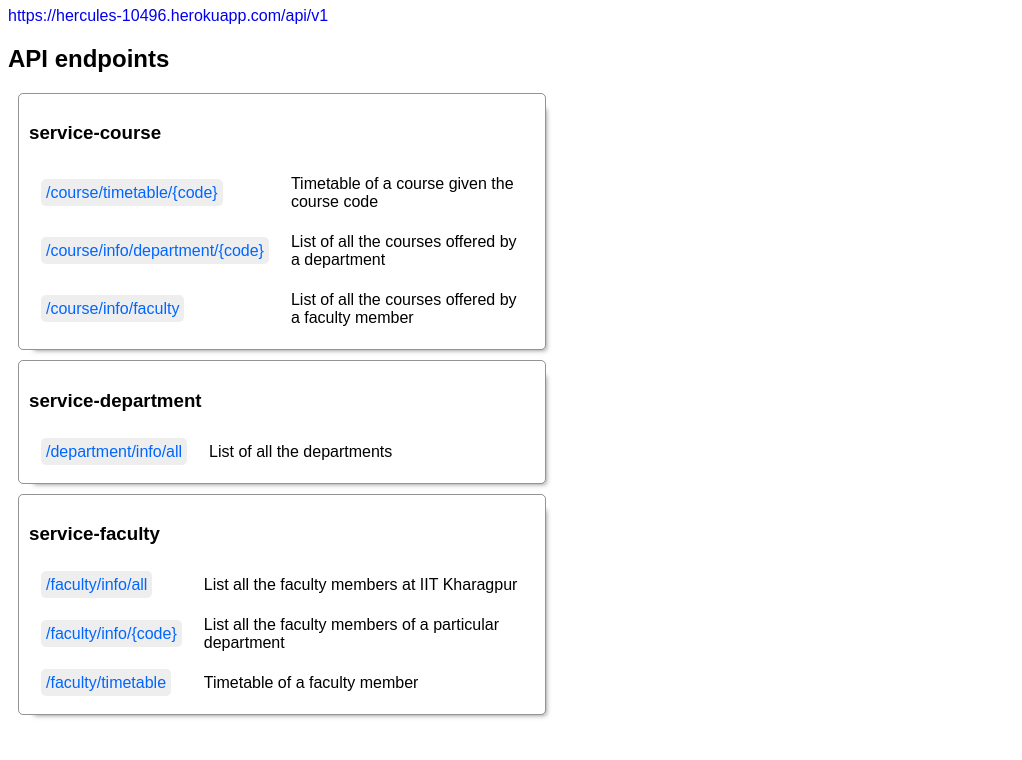
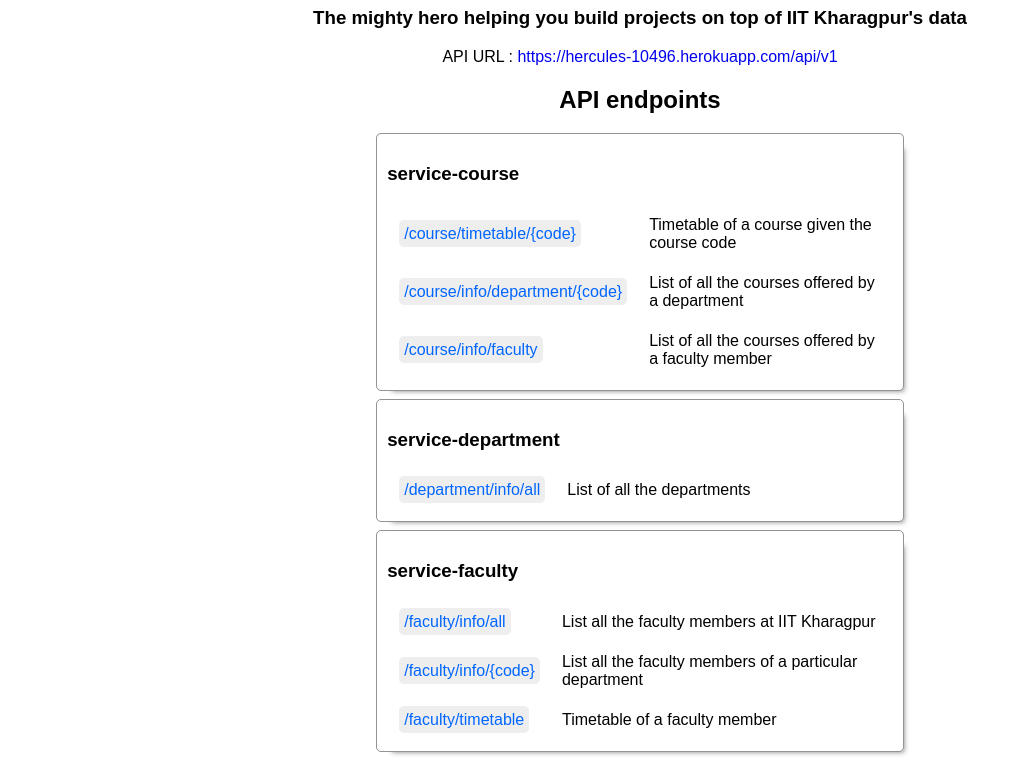
Before and after one commit to kshitij10496/hercules, a plain HTML site: page static/index.html in a window 1280 px wide. Shown: the part 73-833 px from the top of the page, without its empty margins (0-1022 px from the left). Before the commit the page ends 800 px from the top, so only its background shows below. Drawn offline with Linux system fonts and the light colour scheme.

Commit message:
Centered layout and added tagline in index.html

```diff
--- a/static/index.html
+++ b/static/index.html
@@ -7,13 +7,27 @@
     <meta http-equiv="X-UA-Compatible" content="ie=edge">
     <link rel="stylesheet" href="css/style.css">
     <title>Hercules</title>
+    <style>
+      .center-text{
+        text-align: center;
+      }
+      .card{
+        text-align: left;
+        margin : 0.5em auto;
+      }
+    </style>
 </head>
 
 <body>
+
+    <div class="center-text">
       <h1>Welcome to Hercules!</h1>
+      <h3>The mighty hero helping you build projects on top of IIT Kharagpur's data</h3>
+      <span>API URL : </span><a href="https://hercules-10496.herokuapp.com/api/v1">https://hercules-10496.herokuapp.com/api/v1</a>
+    </div>
 
-    <a href="https://hercules-10496.herokuapp.com/api/v1">https://hercules-10496.herokuapp.com/api/v1</a>
 
+    <div class="bordered-box center-text">
       <h2>API endpoints</h2>
 
       <div class="card">
@@ -61,6 +75,8 @@
               </tr>
           </table>
       </div>
+  </div>
+
 </body>
 
 </html>
```
Lines whose indentation alone changed are shown as unchanged.
